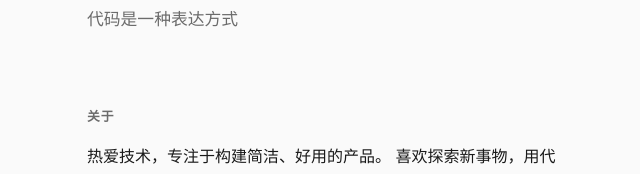
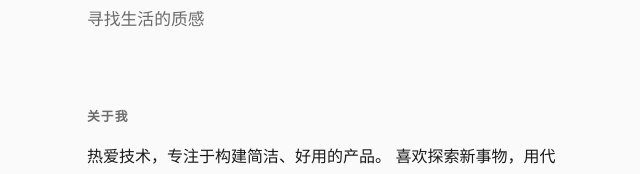
Before and after one commit to celavin/celavin.github.io, a plain HTML site: page index.html in a window 1280 px wide. Shown: the part 204-378 px from the top of the page, 257-897 px from the left. Drawn offline with Linux system fonts and the light colour scheme.

Commit message:
Update tagline and section heading in index.html

```diff
--- a/index.html
+++ b/index.html
@@ -11,12 +11,12 @@
     <!-- Hero -->
     <section class="hero">
       <h1 class="name">Celavin</h1>
-      <p class="tagline">代码是一种表达方式</p>
+      <p class="tagline">寻找生活的质感</p>
     </section>
 
     <!-- About -->
     <section class="about">
-      <h2>关于</h2>
+      <h2>关于我</h2>
       <p>
         热爱技术，专注于构建简洁、好用的产品。
         喜欢探索新事物，用代码将想法变成现实。
```
